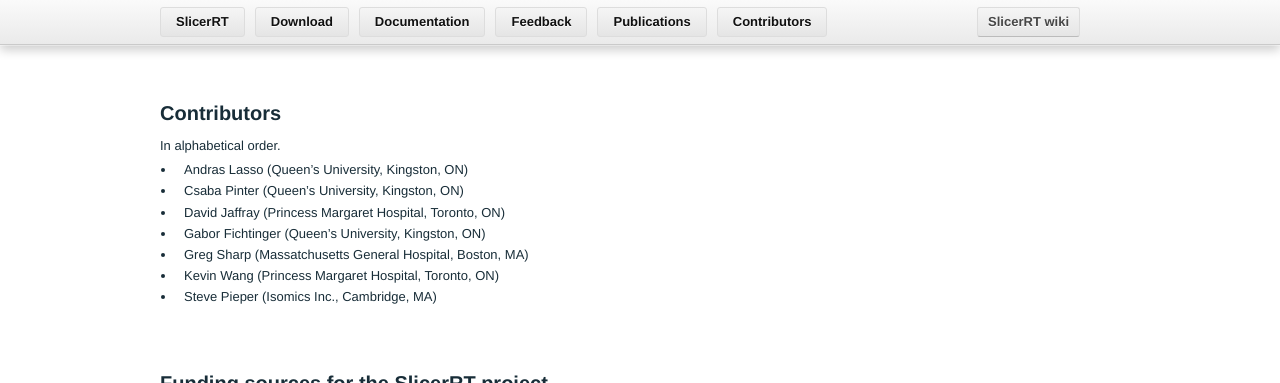
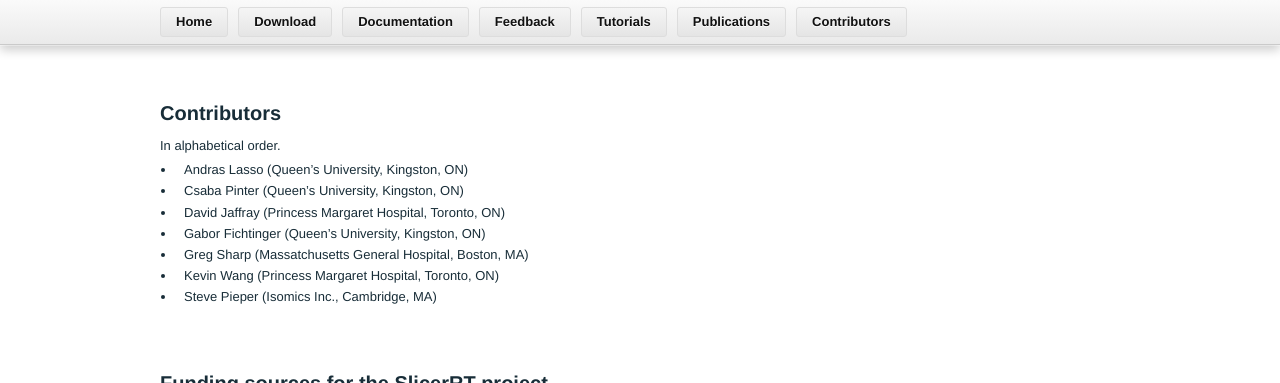
Before and after one commit to Sunderlandkyl/slicerrt.github.com, a Jekyll site: the page built from Contributors.md, in a window 1280 px wide, cut to the strip 0-383 px from the top of the page. Built offline with Jekyll 4.4.1, drawn with Linux system fonts in a browser that asks for light colours; Markdown is read by kramdown in place of the engine named in the settings.

Commit message:
New header copied to the default layout (the markdown pages use that)

```diff
--- a/_layouts/default.html
+++ b/_layouts/default.html
@@ -16,13 +16,13 @@
 
     <header>
       <div class="inner">
-        <a class="button left" href="index.html">SlicerRT</a>
+        <a class="button left" href="index.html">Home</a>
         <a class="button left" href="Download.html">Download</a>
         <a class="button left" href="http://www.slicer.org/slicerWiki/index.php/Documentation/Nightly/Extensions/SlicerRT">Documentation</a>
         <a class="button left" href="https://www.assembla.com/spaces/slicerrt/tickets">Feedback</a>
+        <a class="button left" href="http://www.slicer.org/slicerWiki/index.php/Documentation/Nightly/Extensions/SlicerRT#Tutorials">Tutorials</a>
         <a class="button left" href="Publications.html">Publications</a>
         <a class="button left" href="Contributors.html">Contributors</a>
-        <a class="button classy" href="https://www.assembla.com/spaces/slicerrt/wiki"><span>SlicerRT wiki</span></a>
       </div>
     </header>
 
```
